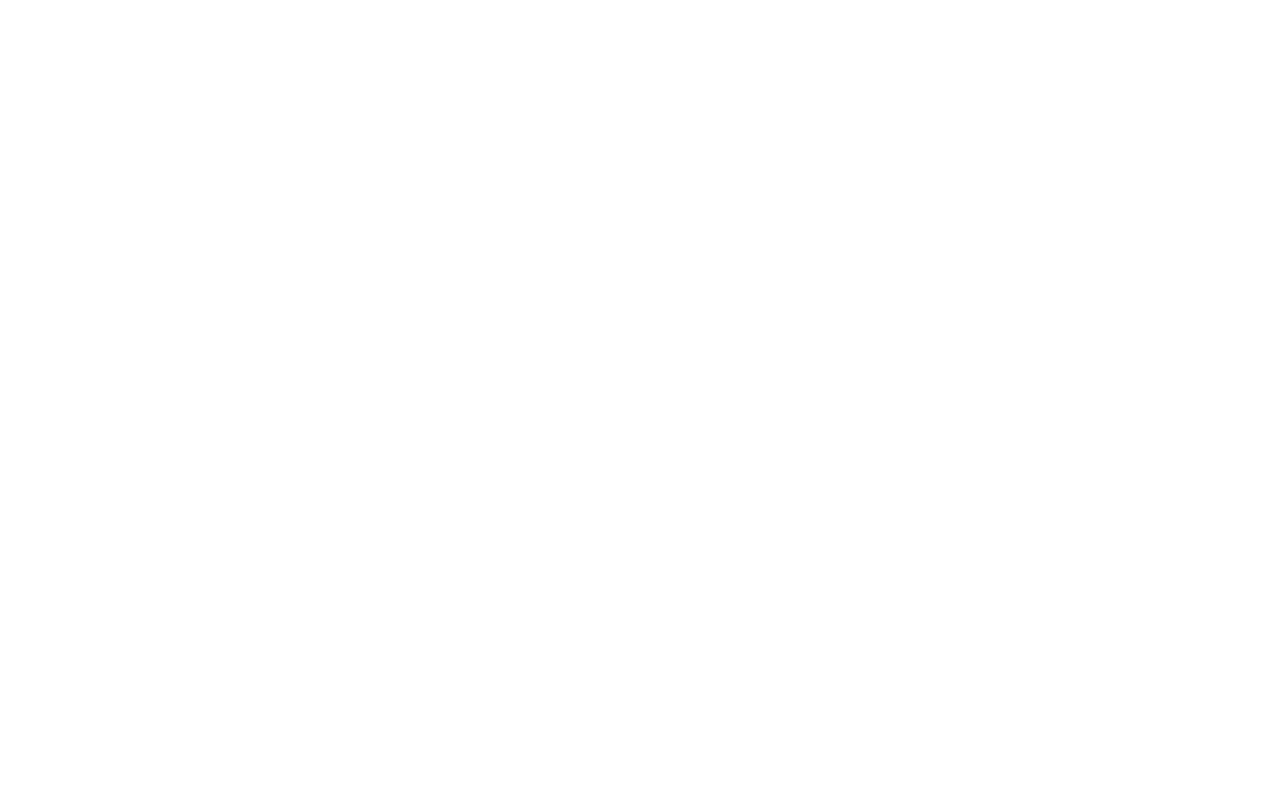
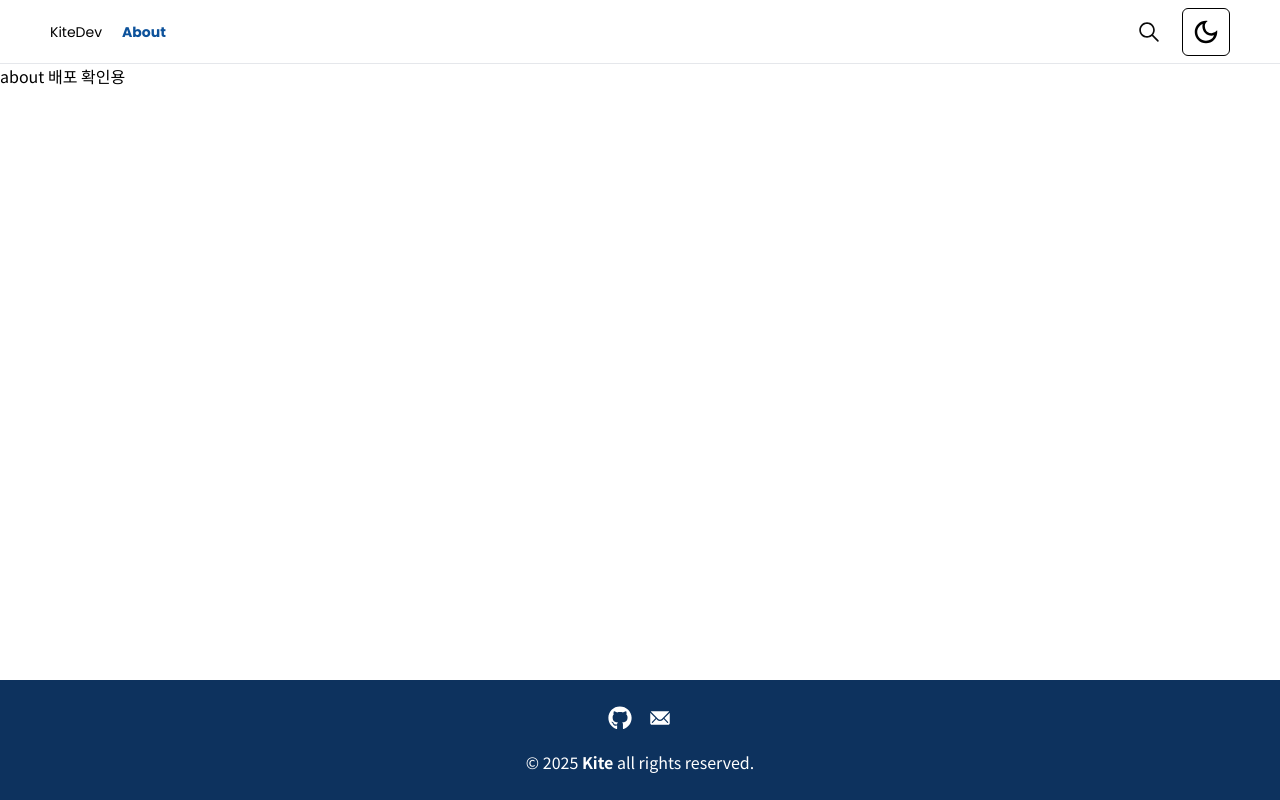
Before and after one commit to Blue-Kite/Blog, a Next.js app: page /about in a window 1280 px wide. Before the commit this address had no page. Built offline with nearby package versions, Linux system fonts and the light colour scheme.

Commit message:
fix: 배포 확인용

```diff
--- a/src/app/about/page.tsx
+++ b/src/app/about/page.tsx
@@ -1,5 +1,5 @@
 import { redirect } from 'next/navigation';
 
 export default function Page() {
-  return redirect('/about/ko');
+  return <div>about 배포 확인용</div>;
 }
```
